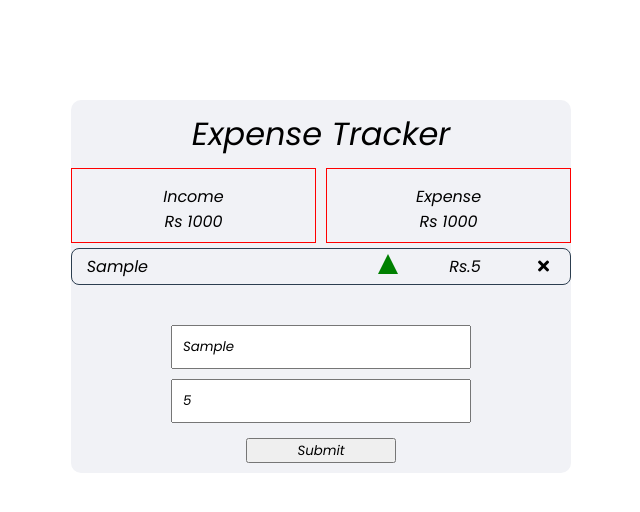
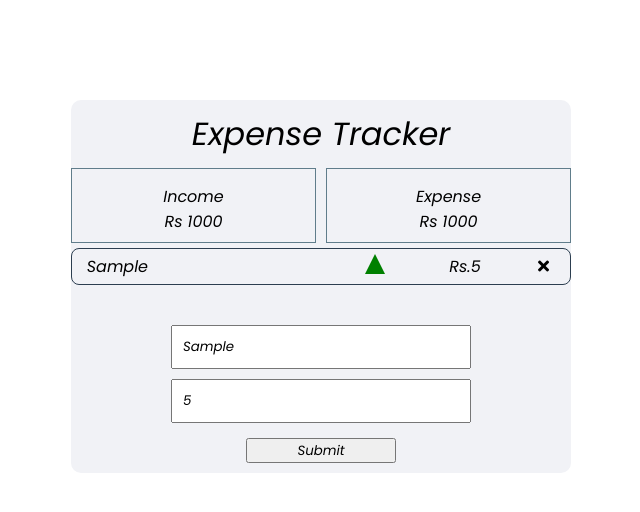
Before and after one commit to veer-a1505/expense-tracker-react, a React (Create React App) app: page / in a window 1280 px wide. Both pictures are taken after typing "Sample", "5" into the empty fields and a click on the button "Submit". Shown: the top 512 px of the page, without its empty margins (319-959 px from the left). Built offline with nearby package versions, Linux system fonts and the light colour scheme.

Commit message:
added income and expense calculation functionality

```diff
--- a/src/component/AmountContainer.js
+++ b/src/component/AmountContainer.js
@@ -2,7 +2,9 @@ import React from 'react'
 import Income from './Income'
 import Expense from './Expense'
 
+
 const AmountContainer = () => {
+
   return (
     <div className='amount-container'>
       <Income />
--- a/src/component/Income.js
+++ b/src/component/Income.js
@@ -1,6 +1,8 @@
-import React from 'react'
+import React  from 'react'
+
 
 const Income = () => {
+
   return (
     <div className='box'>
       <p>Income</p>
--- a/src/component/Transaction.js
+++ b/src/component/Transaction.js
@@ -1,7 +1,7 @@
 import React from 'react'
 
 const Transaction = ({transaction}) => {
-  const sign = transaction.role === 'income'  ? '+' : '-'
+  // const sign = transaction.role === 'income'  ? '+' : '-'
   return (
       <li className='transaction' >
         <span className={transaction.role === 'income' ? 'income' :'expense'}></span>
--- a/src/component/TransactionForm.js
+++ b/src/component/TransactionForm.js
@@ -21,7 +21,7 @@ const TransactionForm = () => {
 
     if(amount.startsWith('-')) {
       obj.role = 'expense'
-      obj.amount = obj.amount.split('-')[1]
+      // obj.amount = obj.amount.split('-')[1]
     } else {
       obj.role = 'income'
     }
--- a/src/index.css
+++ b/src/index.css
@@ -33,7 +33,7 @@ body {
   height: 75px;
   padding: 15px;
   text-align: center;
-  border: 1px solid red;
+  border: 1px solid #607d8b;
 }
 
 .transaction-container {
@@ -98,10 +98,8 @@ body {
 }
 
 .income {
-  width: 0;
-  height: 0;
   position: absolute;
-  right: 44%;
+  right: 45%;
   border-left: 10px solid transparent;
   border-right: 10px solid transparent;
   border-bottom: 20px solid green;
@@ -109,9 +107,7 @@ body {
 
 .expense {
   position: absolute;
-  right: 44%;
-  width: 0;
-  height: 0;
+  right: 45%;
   border-left: 10px solid transparent;
   border-right: 10px solid transparent;
   border-top: 20px solid red;
--- a/src/stateManagement/ExpenseProvider.js
+++ b/src/stateManagement/ExpenseProvider.js
@@ -10,12 +10,31 @@ const ExpenseProvider = (props) => {
   const addTransaction = ({ title, amount , role}) => {
 
     const id = Math.floor(Math.random() * 1000)
+    amount = Number(amount)
     // localStorage.setItem('transactions', JSON.stringify(transaction)
-    setTransaction([...transaction, {id, title, amount, role}])
+    setTransaction([...transaction, {id, title,  amount, role}])
+  }
+
+  const getBalance = () => {
+    let amounts = transaction.map((value) => value.amount)
+    let totalBalance = amounts.reduce((acc,cur) => acc + cur,0)
+    return totalBalance
+  }
+
+  const getTotalIncome = () => {
+    const amountWithRole = transaction.map(trans => trans.role === 'income' ? trans.amount : null)
+    const totalIcnome = amountWithRole.reduce((acc,cur) => acc + cur, 0)
+    return totalIcnome
+  }
+
+  const getTotalExpense = () => {
+    const amountWithRole = transaction.map((trn) => trn.role === 'expense' ? trn.amount : null)
+    const totalExpense = amountWithRole.reduce((acc,cur) => acc + cur,0)
+    console.log(totalExpense)
   }
 
 
-  return (<ExpenseContext.Provider value={{ addTransaction , transaction }}>{props.children}</ExpenseContext.Provider>)
+  return (<ExpenseContext.Provider value={{ addTransaction , transaction, getBalance , getTotalIncome , getTotalExpense }}>{props.children}</ExpenseContext.Provider>)
 }
 
 export default ExpenseProvider
```
